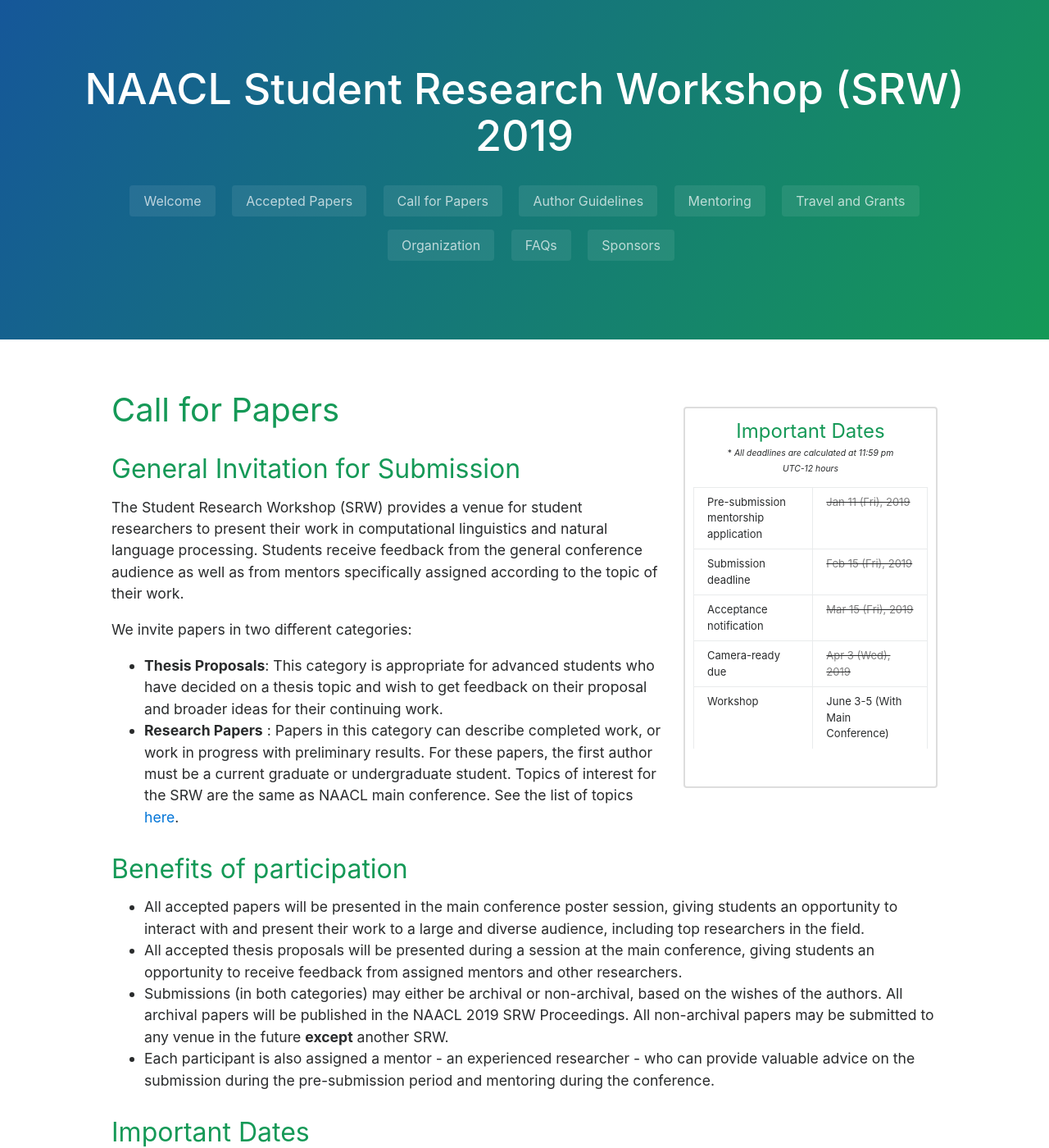
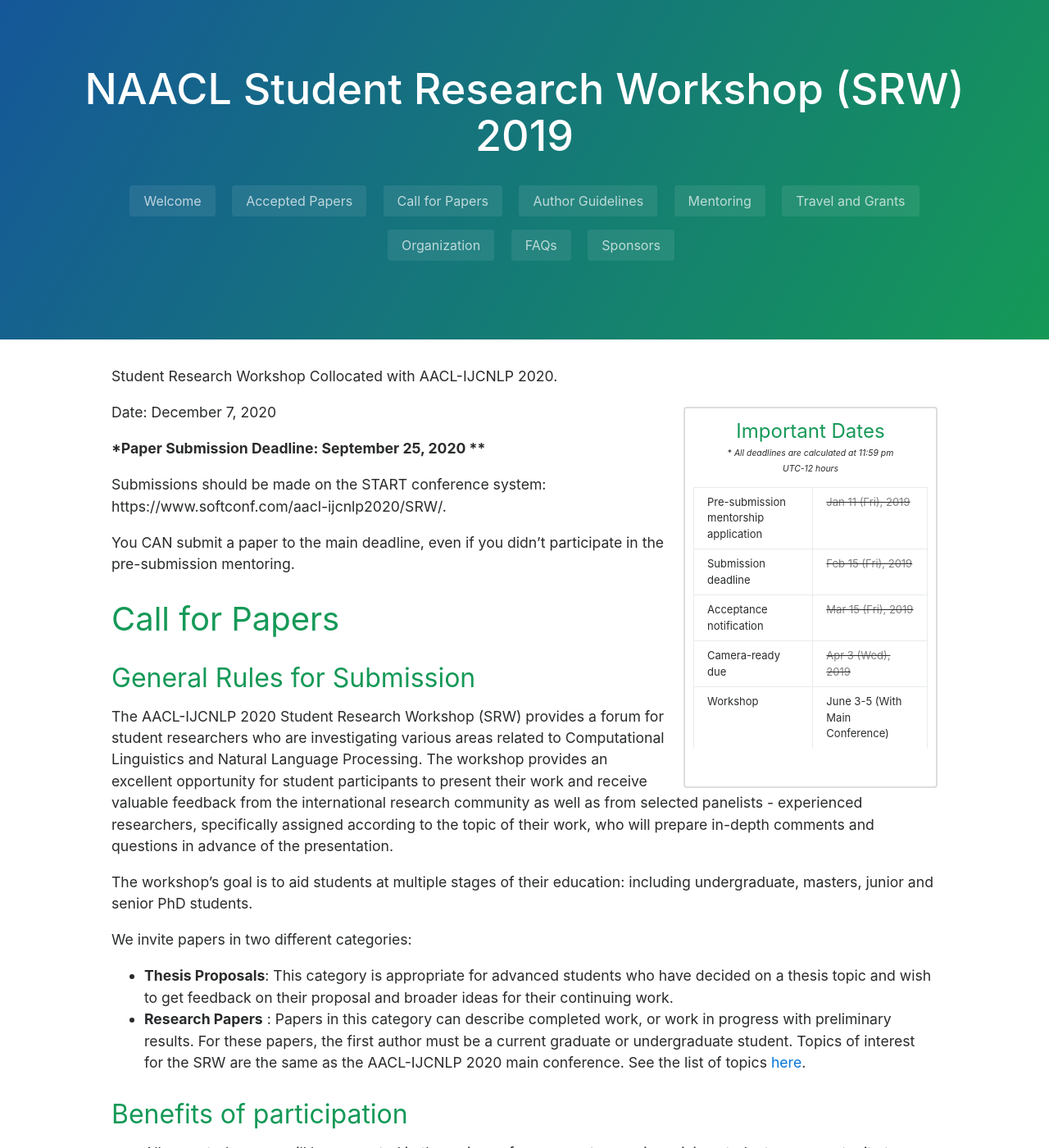
Before and after one commit to aacl2023-srw/aacl2023-srw.github.io, a Jekyll site: the page built from cfp.md, in a window 1280 px wide and 1400 px high. Shown: the whole window at 82% size. Built offline with Jekyll 4.4.1, drawn with Linux system fonts in a browser that asks for light colours; some of the changed text lies outside the part shown.

Commit message:
Update cfp.md

```diff
--- a/cfp.md
+++ b/cfp.md
@@ -5,15 +5,26 @@ permalink: /cfp
 order : 1
 ---
 
+Student Research Workshop Collocated with AACL-IJCNLP 2020.
+
+Date: December 7, 2020
+
+***Paper Submission Deadline: September 25, 2020 ****
+
+Submissions should be made on the START conference system: https://www.softconf.com/aacl-ijcnlp2020/SRW/.
+
+You CAN submit a paper to the main deadline, even if you didn't participate in the pre-submission mentoring.
 
 # Call for Papers
-## General Invitation for Submission
-The Student Research Workshop (SRW) provides a venue for student researchers to present their work in computational linguistics and natural language processing. Students receive feedback from the general conference audience as well as from mentors specifically assigned according to the topic of their work.
+## General Rules for Submission
+The AACL-IJCNLP 2020 Student Research Workshop (SRW) provides a forum for student researchers who are investigating various areas related to Computational Linguistics and Natural Language Processing. The workshop provides an excellent opportunity for student participants to present their work and receive valuable feedback from the international research community as well as from selected panelists - experienced researchers, specifically assigned according to the topic of their work, who will prepare in-depth comments and questions in advance of the presentation.
+
+The workshop's goal is to aid students at multiple stages of their education: including undergraduate, masters, junior and senior PhD students.
 
 We invite papers in two different categories:
 - __Thesis Proposals__: This category is appropriate for advanced students who have decided on a thesis topic and wish to get feedback on their proposal and broader ideas for their continuing work.
 - __Research Papers__ : Papers in this category can describe completed work, or work in progress with preliminary results. For these papers, the first author must be a current graduate or undergraduate student.
-Topics of interest for the SRW are the same as NAACL main conference. See the list of topics [here](http://naacl2019.org/calls/papers/).
+Topics of interest for the SRW are the same as the AACL-IJCNLP 2020 main conference. See the list of topics [here](http://aacl-ijcnlp2020.org/calls/papers/).
 
 ## Benefits of participation
 
@@ -23,10 +34,12 @@ Topics of interest for the SRW are the same as NAACL main conference. See the li
 - Each participant is also assigned a mentor - an experienced researcher - who can provide valuable advice on the submission during the pre-submission period and mentoring during the conference.
 
 ## Important Dates
-- Submission for mentoring deadline: January 11, 2019.
-- Papers submission deadline: February 15, 2019.
-- Acceptance notification deadline: March 15, 2019.
-- Camera-ready papers due: April 3, 2019.
+- Pre-submission mentoring deadline: August 28, 2020
+- Pre-submission feedback: September 18, 2020
+- Paper submission deadline: September 25, 2020
+- Acceptance notifications: October 23, 2020
+- Camera-ready deadline: November 6, 2020
+- Conference dates: December 4 - 7, 2020
 
 
 __All deadlines are calculated at 11:59 pm (UTC-12 hours)__
```
